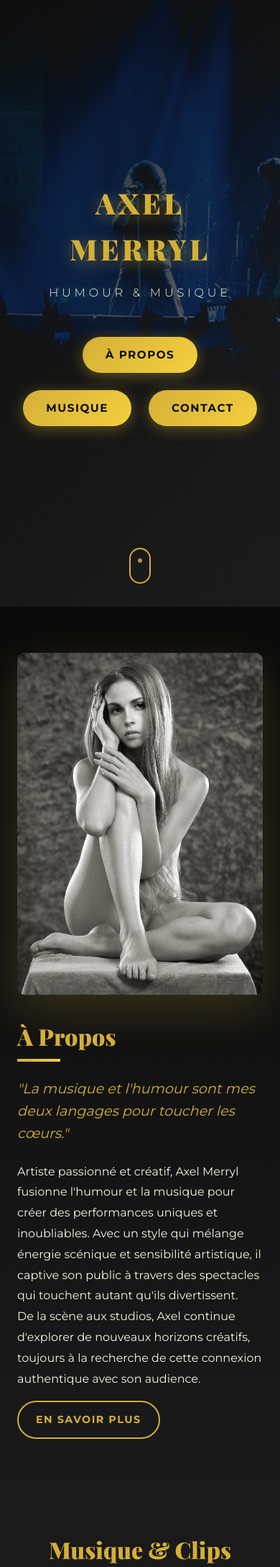
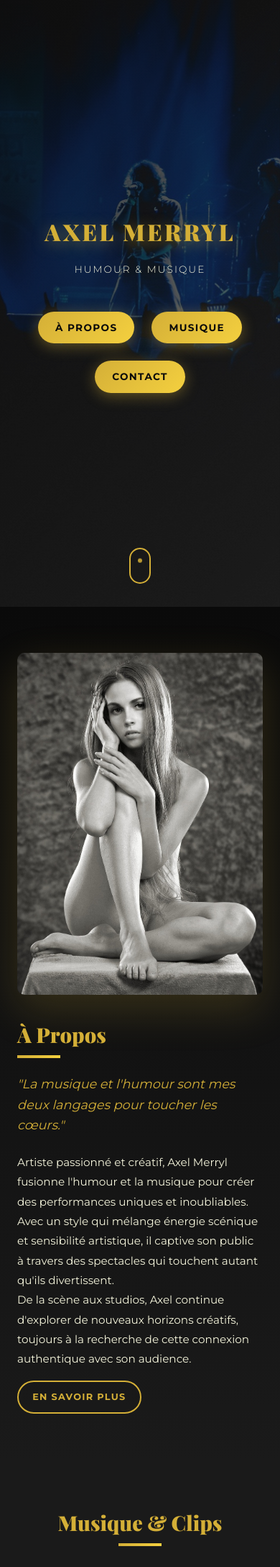
Before and after one commit to ange918/axelmerryl, a PHP site: page / in a window 390 px wide. Shown: the part 81-2258 px from the top of the page at 72% size. Run offline with PHP 8.4, Linux system fonts and the light colour scheme.

Commit message:
Improve mobile layout and update website content organization
Refactor hero section buttons, add descriptions to gallery cards, implement a testimonials slider, and switch to HTML files.

Replit-Commit-Author: Agent
Replit-Commit-Session-Id: 6692854b-79fc-45da-bd40-c1a1c853311b
Replit-Commit-Checkpoint-Type: intermediate_checkpoint
Replit-Commit-Screenshot-Url: https://storage.googleapis.com/screenshot-production-us-central1/d04dbdc7-dee2-4662-9c85-3eddc2b7df06/6692854b-79fc-45da-bd40-c1a1c853311b/DDoVZkb

```diff
--- a/css/style.css
+++ b/css/style.css
@@ -1352,37 +1352,38 @@ body {
     }
 
     .hero-title {
-        font-size: 2.5rem;
+        font-size: 2rem;
     }
 
     .hero-subtitle {
-        font-size: 1rem;
+        font-size: 0.85rem;
+        letter-spacing: 0.15em;
     }
 
     .section-title {
+        font-size: 1.8rem;
+    }
+
+    .page-title {
         font-size: 2rem;
     }
 
-    .page-title {
-        font-size: 2.5rem;
-    }
-
     .cta-button {
-        padding: 0.8rem 2rem;
+        padding: 0.7rem 1.5rem;
+        font-size: 0.85rem;
+    }
+
+    .cta-button-secondary {
+        padding: 0.6rem 1.2rem;
+        font-size: 0.8rem;
+    }
+
+    .bio-text {
         font-size: 0.95rem;
     }
 
-    .cta-button-secondary {
-        padding: 0.7rem 1.5rem;
-        font-size: 0.9rem;
-    }
-
-    .bio-text {
-        font-size: 1rem;
-    }
-
     .highlight-text {
-        font-size: 1.2rem;
+        font-size: 1.1rem;
     }
 
     .bio-grid {
@@ -1444,24 +1445,24 @@ body {
     }
 
     .event-venue {
-        font-size: 1.3rem;
+        font-size: 1.1rem;
     }
 
     .event-time {
-        font-size: 1rem;
+        font-size: 0.9rem;
     }
 
     .event-button {
-        padding: 0.7rem 1.5rem;
-        font-size: 0.9rem;
+        padding: 0.6rem 1.2rem;
+        font-size: 0.8rem;
     }
 
     .date-day {
-        font-size: 2rem;
+        font-size: 1.8rem;
     }
 
     .date-month {
-        font-size: 0.9rem;
+        font-size: 0.8rem;
     }
 
     .gallery-grid {
```
Also changed, not shown: 3 other files.
